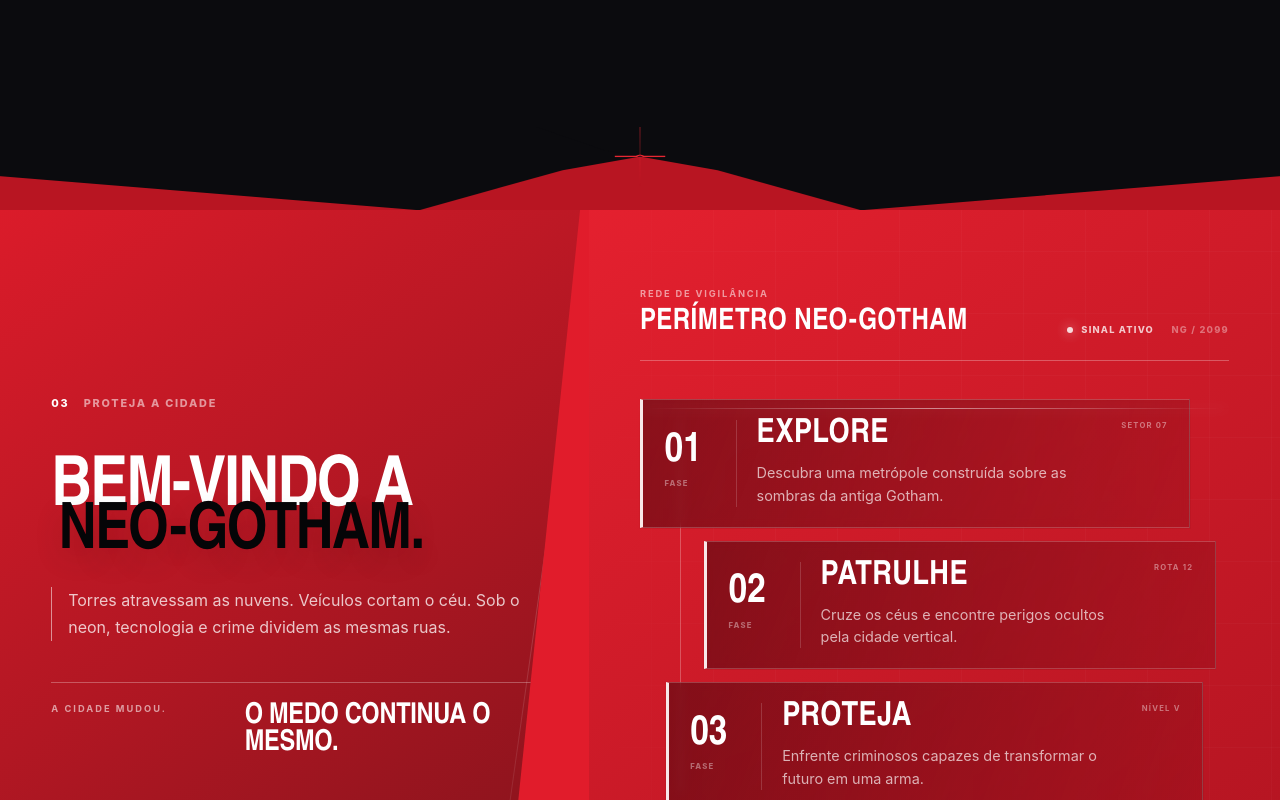
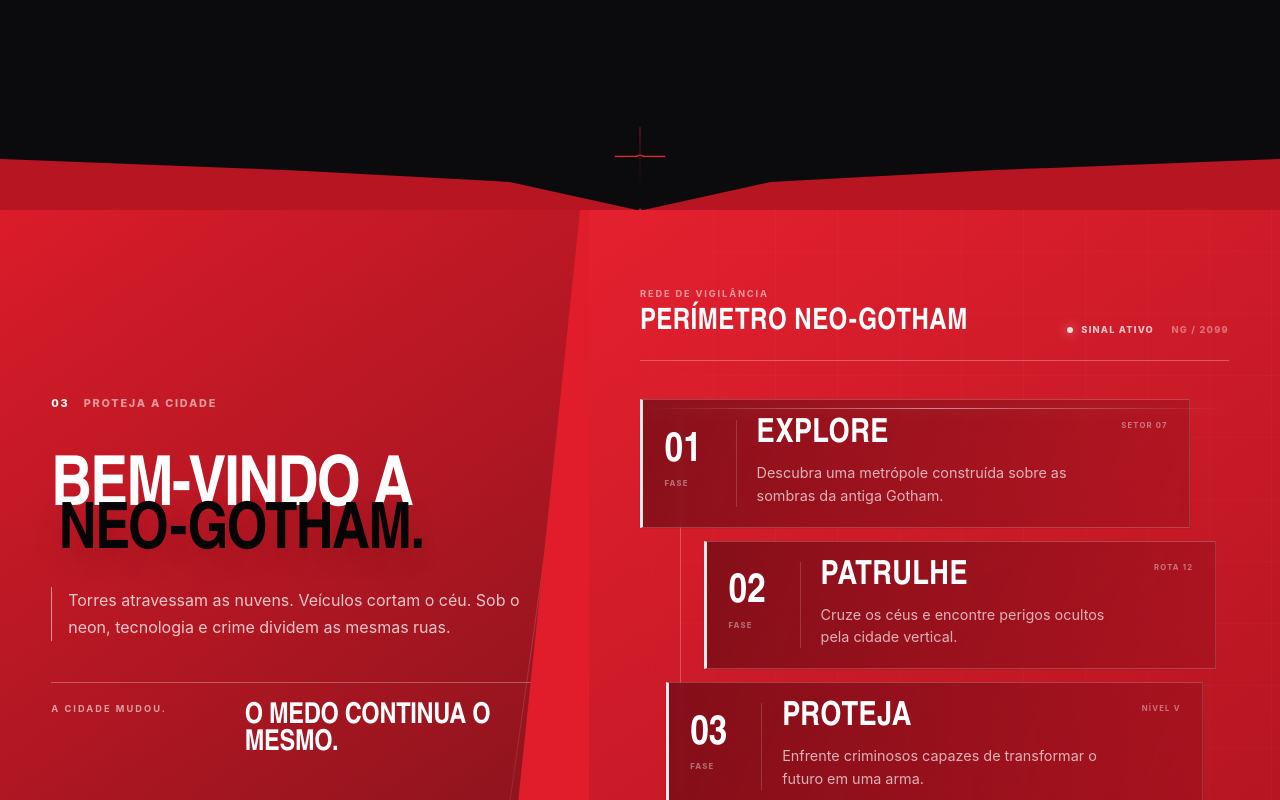
Before and after one commit to marcus3l/batman-beyond-neo-gotham-experience, a Next.js app: page / in a window 1280 px wide. Shown: the part 5060-5860 px from the top of the page. Built offline with nearby package versions, Linux system fonts and the light colour scheme; a web font is replaced by a local one.

Commit message:
Extend section backgrounds through transitions

```diff
--- a/app/globals.css
+++ b/app/globals.css
@@ -201,8 +201,16 @@ img { display: block; max-width: 100%; }
 .wing-city-light .wing-transition-left { background: linear-gradient(rgba(5,5,7,.2), rgba(5,5,7,.48)), url("/assets/neo-gotham-panorama.jpg") left bottom / 100vw auto no-repeat; }
 .wing-city-light .wing-transition-right { background: linear-gradient(rgba(5,5,7,.2), rgba(5,5,7,.48)), url("/assets/neo-gotham-panorama.jpg") right bottom / 100vw auto no-repeat; }
 .wing-transition > span { position: absolute; z-index: 2; top: 0; width: 59%; height: 100%; background: var(--wing-from); will-change: transform; transition: transform 1.05s cubic-bezier(.18,.78,.18,1); }
-.wing-transition-left { left: 0; transform-origin: left top; clip-path: polygon(0 0, 100% 0, 91% 28%, 76% 52%, 57% 100%, 0 58%); }
-.wing-transition-right { right: 0; transform-origin: right top; clip-path: polygon(0 0, 100% 0, 100% 58%, 43% 100%, 24% 52%, 9% 28%); }
+.wing-transition-left {
+  left: 0;
+  transform-origin: left top;
+  clip-path: polygon(0 0, 100% 0, 100% 25%, 91% 47%, 86% 100%, 69% 66%, 40% 52%, 0 38%);
+}
+.wing-transition-right {
+  right: 0;
+  transform-origin: right top;
+  clip-path: polygon(0 0, 100% 0, 100% 38%, 60% 52%, 31% 66%, 14% 100%, 9% 47%, 0 25%);
+}
 .wing-transition:not(.is-visible) .wing-transition-left { transform: scaleX(1.22); }
 .wing-transition:not(.is-visible) .wing-transition-right { transform: scaleX(1.22); }
 .wing-transition.is-visible .wing-transition-left { transform: scaleX(1) translateX(-1.5%); }
```
